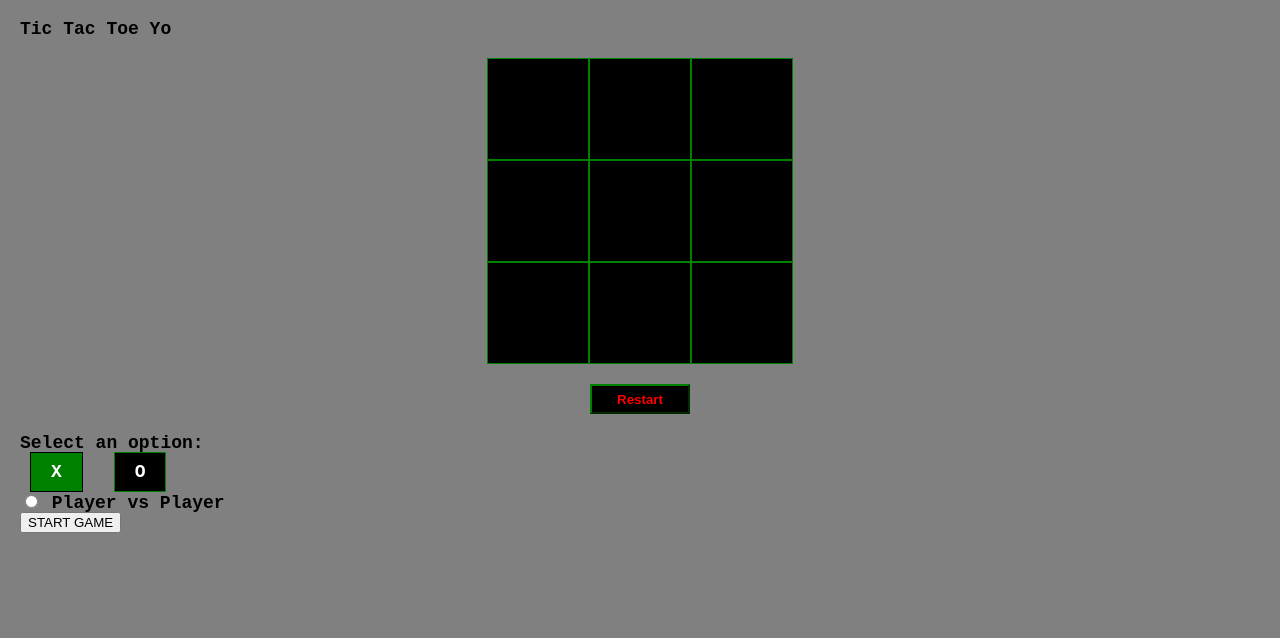
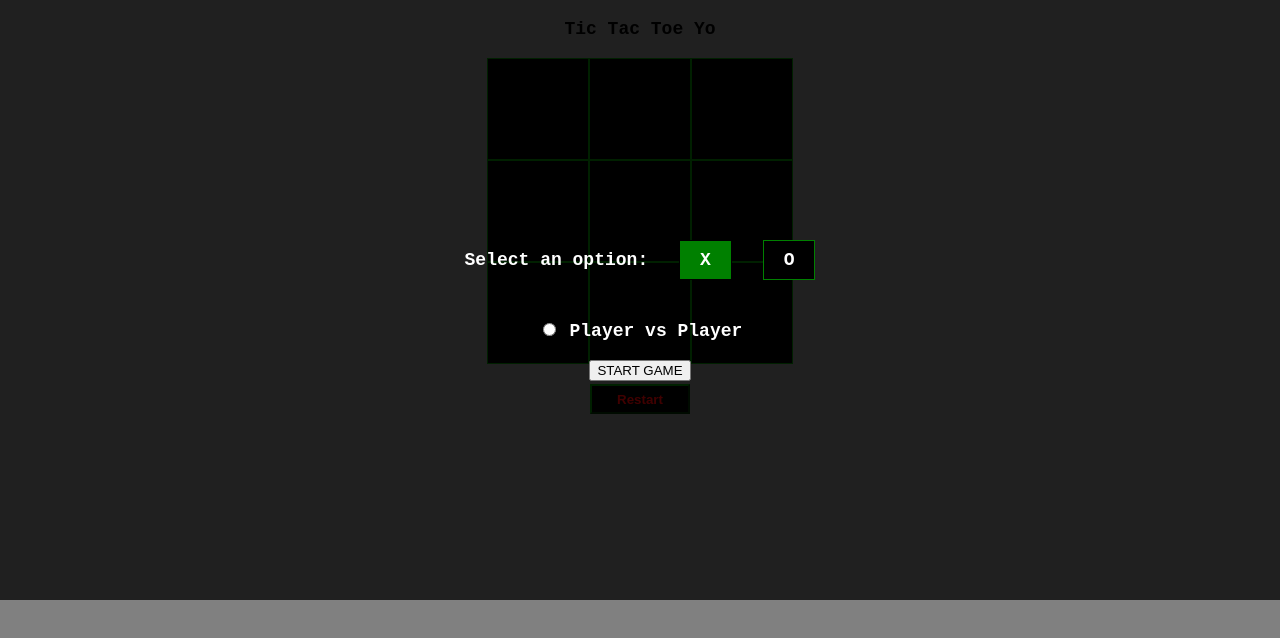
Before and after one commit to RamziRM/TicTacToe-OP, a plain HTML site: page index.html in a window 1280 px wide. Drawn offline with Linux system fonts and the light colour scheme.

Commit message:
style adjustments - form (popup)

```diff
--- a/index.html
+++ b/index.html
@@ -33,7 +33,9 @@
         <div id="initial-popup">
             <form id="start-form">
                 <div class="user-choice">
-                    <legend>Select an option:</legend>
+                    <div>
+                        <legend>Select an option:</legend>
+                    </div>
                     <div>
                         <input type="radio" id="X" name="p1Choice" value="X" checked>
                         <label for="X">X</label>
--- a/style.css
+++ b/style.css
@@ -20,14 +20,17 @@ body {
     "options";
     gap: 20px;
     margin: 20px;
+
 }
 
 .display {
     grid-area: display;
     display: flex;
+    width: 100%;
+    height: 100%;
     flex-direction: column;
     justify-content: center;
-    align-content: center;
+    align-items: center;
 }
 
 
@@ -45,6 +48,10 @@ body {
     color: limegreen;
     background-color: black;
     border: 1px solid green;
+    align-items: center;
+    justify-content: center;
+    text-align: center;
+    font-size: 5rem;
 }
 
 .options {
@@ -93,3 +100,22 @@ body {
     background-color: green;
     border: 1px solid black;
 }
+
+#start-form {
+    position: fixed;
+    top: 0;
+    left: 0;
+    right: 0;
+    bottom: 25%;
+    display: flex;
+    flex-direction: column;
+    justify-content: center;
+    align-items: center;
+    background-color: rgba(0,0,0,0.75);
+    color: white;
+
+}
+
+#start-form > div {
+    padding: 20px;
+}
```
